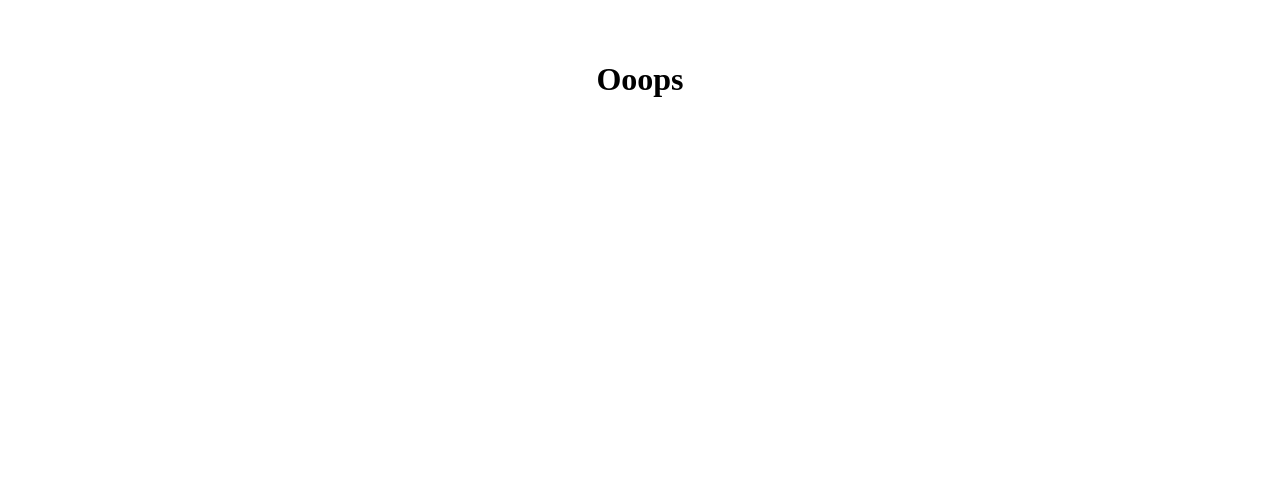
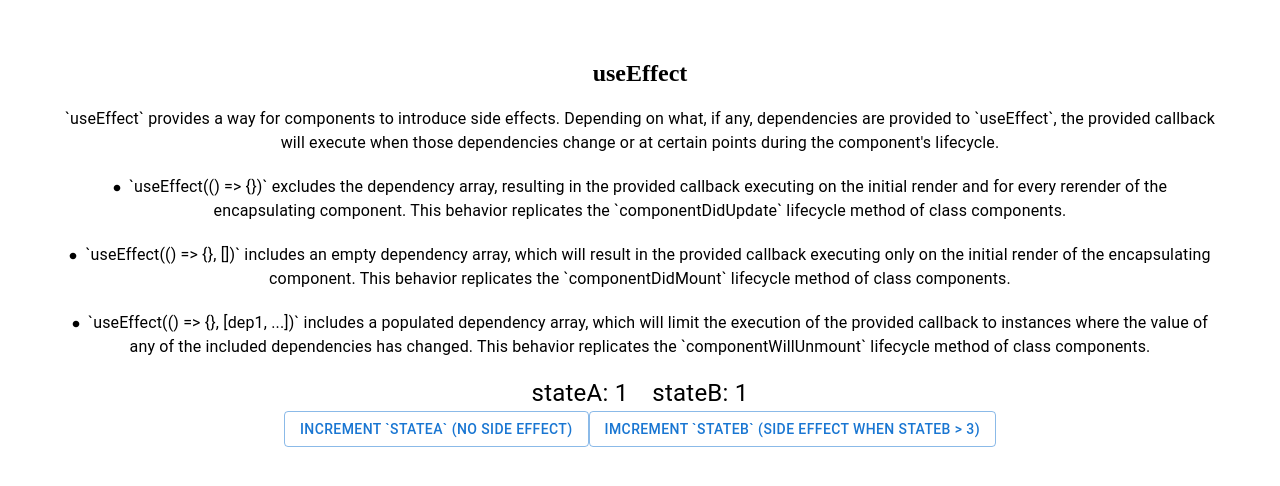
Before and after one commit to JoeBello/React-Lab, a React (Vite) app: page /side-effects in a window 1280 px wide. Before the commit this address had no page. Shown: the top 486 px of the page. Built offline with nearby package versions, Linux system fonts and the light colour scheme.

Commit message:
feat: Side Effects

```diff
--- a/package.json
+++ b/package.json
@@ -19,6 +19,7 @@
     "nanoid": "^4.0.2",
     "react": "^18.2.0",
     "react-dom": "^18.2.0",
+    "react-hot-toast": "^2.4.1",
     "react-redux": "^8.1.2",
     "react-router-dom": "^6.11.2"
   },
--- a/src/main.tsx
+++ b/src/main.tsx
@@ -1,14 +1,18 @@
 import React from "react"
 import ReactDOM from "react-dom/client"
 import Container from "@mui/material/Container"
+import { Toaster } from "react-hot-toast"
 import { Router } from "./routes"
 
 import "./root.css"
 
 ReactDOM.createRoot(document.getElementById("root") as HTMLElement).render(
 	<React.StrictMode>
-		<Container maxWidth="lg">
-			<Router />
-		</Container>
+		<>
+			<Toaster />
+			<Container maxWidth="lg">
+				<Router />
+			</Container>
+		</>
 	</React.StrictMode>
 )
--- /dev/null
+++ b/src/routes/SideEffects/SideEffects.tsx
@@ -0,0 +1,71 @@
+import { useEffect, useState } from "react"
+import AutoAwesomeIcon from "@mui/icons-material/AutoAwesome"
+import Box from "@mui/material/Box"
+import Button from "@mui/material/Button"
+import CircleIcon from "@mui/icons-material/Circle"
+import ListItemText from "@mui/material/ListItemText"
+import Stack from "@mui/material/Stack"
+import Typography from "@mui/material/Typography"
+import toast from "react-hot-toast"
+
+const USE_EFFECT_LIFECYCLES = [
+	"`useEffect(() => {})` excludes the dependency array, resulting in the provided callback executing on the initial render and for every rerender of the encapsulating component. This behavior replicates the `componentDidUpdate` lifecycle method of class components.",
+	"`useEffect(() => {}, [])` includes an empty dependency array, which will result in the provided callback executing only on the initial render of the encapsulating component. This behavior replicates the `componentDidMount` lifecycle method of class components.",
+	"`useEffect(() => {}, [dep1, ...])` includes a populated dependency array, which will limit the execution of the provided callback to instances where the value of any of the included dependencies has changed. This behavior replicates the `componentWillUnmount` lifecycle method of class components.",
+]
+
+export default function SideEffects() {
+	const [stateA, setStateA] = useState(1)
+	const [stateB, setStateB] = useState(1)
+
+	function handleStateChangeA() {
+		setStateA(stateA + 1)
+	}
+
+	function handleStateChangeB() {
+		setStateB(stateB + 1)
+	}
+
+	useEffect(() => {
+		if (stateB > 3) {
+			toast.custom(
+				<>
+					<AutoAwesomeIcon sx={{ color: "purple", mr: 1 }} />
+					<Typography>stateB: {stateB}</Typography>
+					<AutoAwesomeIcon sx={{ color: "purple", ml: 1 }} />
+				</>
+			)
+		}
+	}, [stateB])
+
+	return (
+		<Box display="flex" flexDirection="column" alignItems="center">
+			<h2>useEffect</h2>
+			<Typography sx={{ mb: 2 }}>
+				`useEffect` provides a way for components to introduce side effects. Depending on
+				what, if any, dependencies are provided to `useEffect`, the provided callback will
+				execute when those dependencies change or at certain points during the component's
+				lifecycle.
+			</Typography>
+			{USE_EFFECT_LIFECYCLES.map((content, idx) => (
+				<ListItemText key={`${idx}-${content}`} sx={{ mb: 2 }}>
+					<CircleIcon sx={{ fontSize: ".5rem", mr: 1 }} />
+					{content}
+				</ListItemText>
+			))}
+			<Stack direction="row" spacing={3}>
+				<Typography sx={{ mb: 1, fontSize: "1.5rem" }}>stateA: {stateA}</Typography>
+				<Typography sx={{ mb: 2, fontSize: "1.5rem" }}>stateB: {stateB}</Typography>
+			</Stack>
+
+			<Stack direction="row">
+				<Button onClick={handleStateChangeA} variant="outlined">
+					Increment `stateA` (no side effect)
+				</Button>
+				<Button onClick={handleStateChangeB} variant="outlined">
+					Imcrement `stateB` (side effect when stateB {">"} 3)
+				</Button>
+			</Stack>
+		</Box>
+	)
+}
--- /dev/null
+++ b/src/routes/SideEffects/index.tsx
@@ -0,0 +1,3 @@
+import SideEffects from "./SideEffects"
+
+export { SideEffects }
--- a/src/routes/index.tsx
+++ b/src/routes/index.tsx
@@ -3,6 +3,7 @@ import { ErrorElement } from "../components/pages"
 import { App, appLoader } from "./App"
 import { Context } from "./Context"
 import { References } from "./References"
+import { SideEffects } from "./SideEffects"
 import { State } from "./State"
 
 const router = createBrowserRouter([
@@ -23,6 +24,11 @@ const router = createBrowserRouter([
 		errorElement: <ErrorElement />,
 	},
 	{
+		path: "/side-effects",
+		element: <SideEffects />,
+		errorElement: <ErrorElement />,
+	},
+	{
 		path: "/state",
 		element: <State />,
 		errorElement: <ErrorElement />,
```
Also changed, not shown: 1 other file (tests, documents, lock files or other folders).
